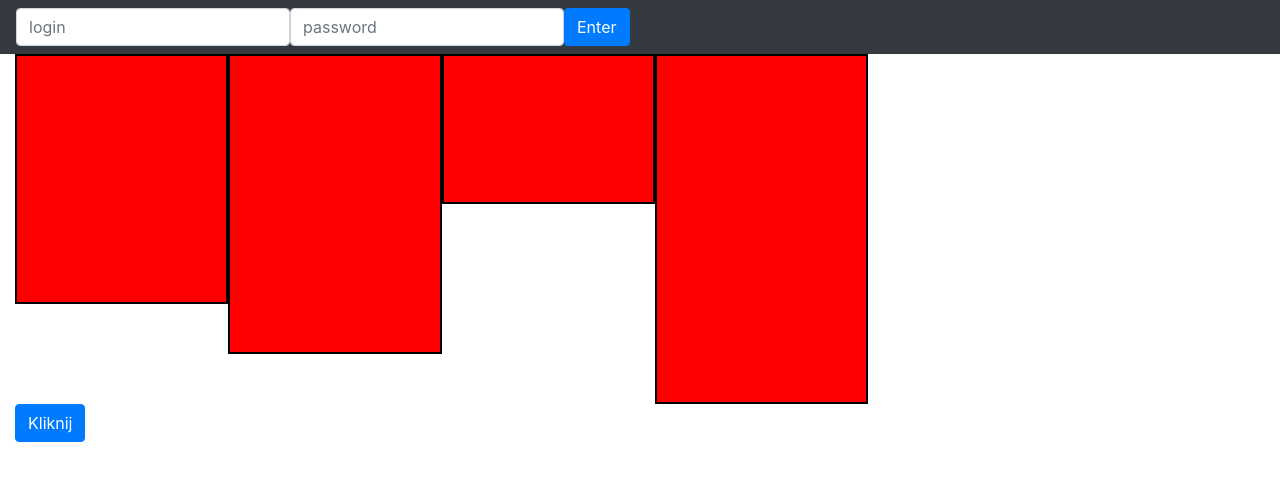
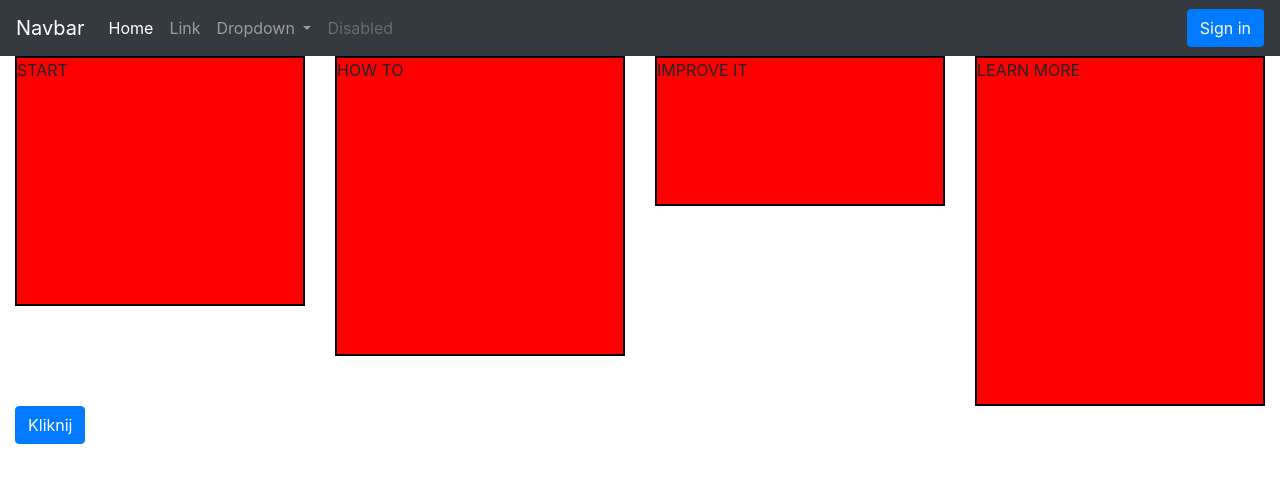
Before and after one commit to kuras120/FlaskApis, a Flask app: page / in a window 1280 px wide. Shown: the top 483 px of the page. Run offline with Flask 2, Linux system fonts and the light colour scheme; some libraries are stand-ins or nearby versions.

Commit message:
rework of whole index file

```diff
--- a/FlaskApis.py
+++ b/FlaskApis.py
@@ -1,18 +1,18 @@
 from flask import Flask, render_template
 
-app = Flask(__name__)
+application = Flask(__name__)
 
 
-@app.route('/')
+@application.route('/')
 def start():
     return render_template('index.html')
 
 
-@app.route('/hello/')
-@app.route('/hello/<name>')
+@application.route('/hello/')
+@application.route('/hello/<name>')
 def hello(name=None):
     return render_template('hello.html', name=name)
 
 
 if __name__ == '__main__':
-    app.run(debug=True)
+    application.run(debug=True, host='0.0.0.0')
--- a/static/css/default.css
+++ b/static/css/default.css
@@ -1,9 +1,6 @@
 
 /*dont know, just weird style*/
 .container-perspective {
-  width: 100%;
-  height: 100%;
-  position: relative;
   perspective: 800px;
 }
 
@@ -22,7 +19,6 @@
 #card {
   width: 100%;
   height: 100%;
-  position: absolute;
   transform-style: preserve-3d;
   transition: transform 1s;
 }
--- a/templates/index.html
+++ b/templates/index.html
@@ -3,61 +3,86 @@
 <html>
 <head>
  <!-- Required meta tags -->
-    <meta charset="utf-8">
-    <meta name="viewport" content="width=device-width, initial-scale=1, shrink-to-fit=no">
-
+    <meta charset="UTF-8">
+    <meta name="viewport"
+          content="width=device-width, user-scalable=no, initial-scale=1.0, maximum-scale=1.0, minimum-scale=1.0">
+    <meta http-equiv="X-UA-Compatible" content="ie=edge">
+    <title>Template</title>
     <!-- Bootstrap CSS -->
     <link rel="stylesheet" href="https://maxcdn.bootstrapcdn.com/bootstrap/4.0.0/css/bootstrap.min.css" integrity="sha384-Gn5384xqQ1aoWXA+058RXPxPg6fy4IWvTNh0E263XmFcJlSAwiGgFAW/dAiS6JXm" crossorigin="anonymous">
+    <link rel="stylesheet" href="https://maxcdn.bootstrapcdn.com/font-awesome/4.7.0/css/font-awesome.min.css">
     <link rel= "stylesheet" type= "text/css" href= "{{ url_for('static',filename='css/default.css') }}">
 </head>
     <body>
         <!-- <h1>Hello {{ name }}</h1> -->
 
-            <!-- NAV BAR -->
-        <nav class="navbar navbar-inverse bg-dark">
-            <form class="form-inline">
-                <input class="form-control" type="text" placeholder="login">
-                <input class="form-control" type="password" placeholder="password">
-                <button class="btn btn-primary">Enter</button>
+
+        <!-- NAV BAR -->
+        <nav class="navbar navbar-expand-lg navbar-dark bg-dark">
+          <a class="navbar-brand" href="#">Navbar</a>
+          <button class="navbar-toggler" type="button" data-toggle="collapse" data-target="#navbarSupportedContent" aria-controls="navbarSupportedContent" aria-expanded="false" aria-label="Toggle navigation">
+            <span class="navbar-toggler-icon"></span>
+          </button>
+
+          <div class="collapse navbar-collapse" id="navbarSupportedContent">
+            <ul class="navbar-nav mr-auto">
+              <li class="nav-item active">
+                <a class="nav-link" href="#">Home <span class="sr-only">(current)</span></a>
+              </li>
+              <li class="nav-item">
+                <a class="nav-link" href="#">Link</a>
+              </li>
+              <li class="nav-item dropdown">
+                <a class="nav-link dropdown-toggle" href="#" id="navbarDropdown" role="button" data-toggle="dropdown" aria-haspopup="true" aria-expanded="false">
+                  Dropdown
+                </a>
+                <div class="dropdown-menu" aria-labelledby="navbarDropdown">
+                  <a class="dropdown-item" href="#">Action</a>
+                  <a class="dropdown-item" href="#">Another action</a>
+                  <div class="dropdown-divider"></div>
+                  <a class="dropdown-item" href="#">Something else here</a>
+                </div>
+              </li>
+              <li class="nav-item">
+                <a class="nav-link disabled" href="#">Disabled</a>
+              </li>
+            </ul>
+            <form class="form-inline my-2 my-lg-0">
+              <button class="btn btn-primary my-2 my-sm-0" type="submit">Sign in</button>
             </form>
+          </div>
         </nav>
 
         <!-- CONTENT SECTION -->
-        <div class="container-fluid">
-
+        <div class="container-fluid perspective">
             <div class="row">
-                <div class="col-md-2 block1">
+                <div class="col-md-3 block1">
                     <div id="card">
-                        <figure class="front"></figure>
+                        <figure class="front">START</figure>
                         <figure class="back"></figure>
                     </div>
                 </div>
-                <div class="col-md-2 block2">
+                <div class="col-md-3 block2">
                     <div id="card">
-                        <figure class="front"></figure>
+                        <figure class="front">HOW TO</figure>
                         <figure class="back"></figure>
                     </div>
                 </div>
-                <div class="col-md-2 block3">
+                <div class="col-md-3 block3">
                     <div id="card">
-                        <figure class="front"></figure>
+                        <figure class="front">IMPROVE IT</figure>
                         <figure class="back"></figure>
                     </div>
                 </div>
-                <div class="col-md-2 block4">
+                <div class="col-md-3 block4">
                     <div id="card">
-                        <figure class="front"></figure>
+                        <figure class="front">LEARN MORE</figure>
                         <figure class="back"></figure>
                     </div>
                 </div>
             </div>
             <button id="flip" class="btn btn-primary" onclick="FlipCard();">Kliknij</button>
-            <row>
-                <div class="col-md-4">
-                </div>
-            </row>
         </div>
-
         <!-- Optional JavaScript -->
         <script src="../static/javascript/FlipCard.js"></script>
         <!-- jQuery first, then Popper.js, then Bootstrap JS -->
```
